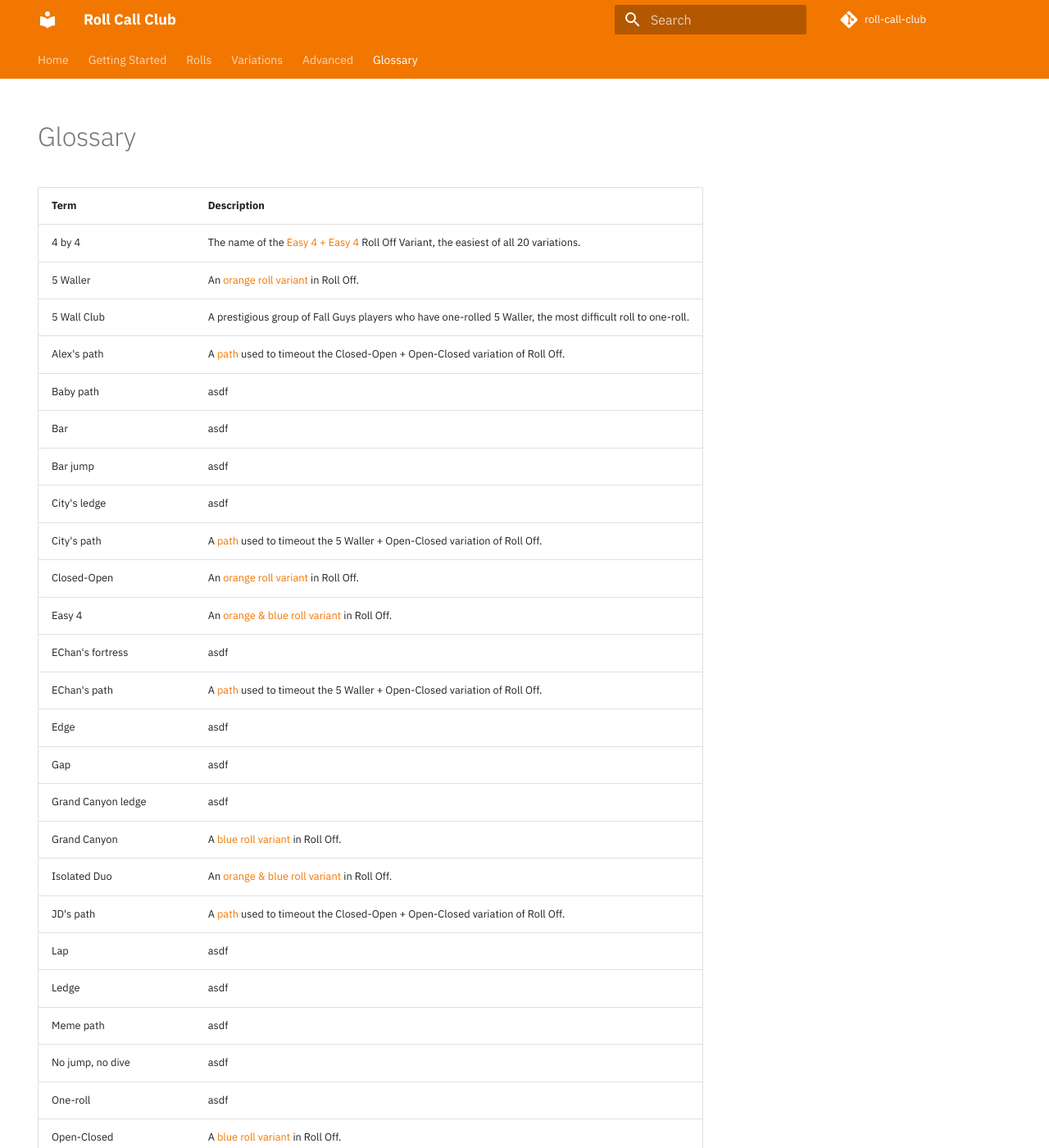
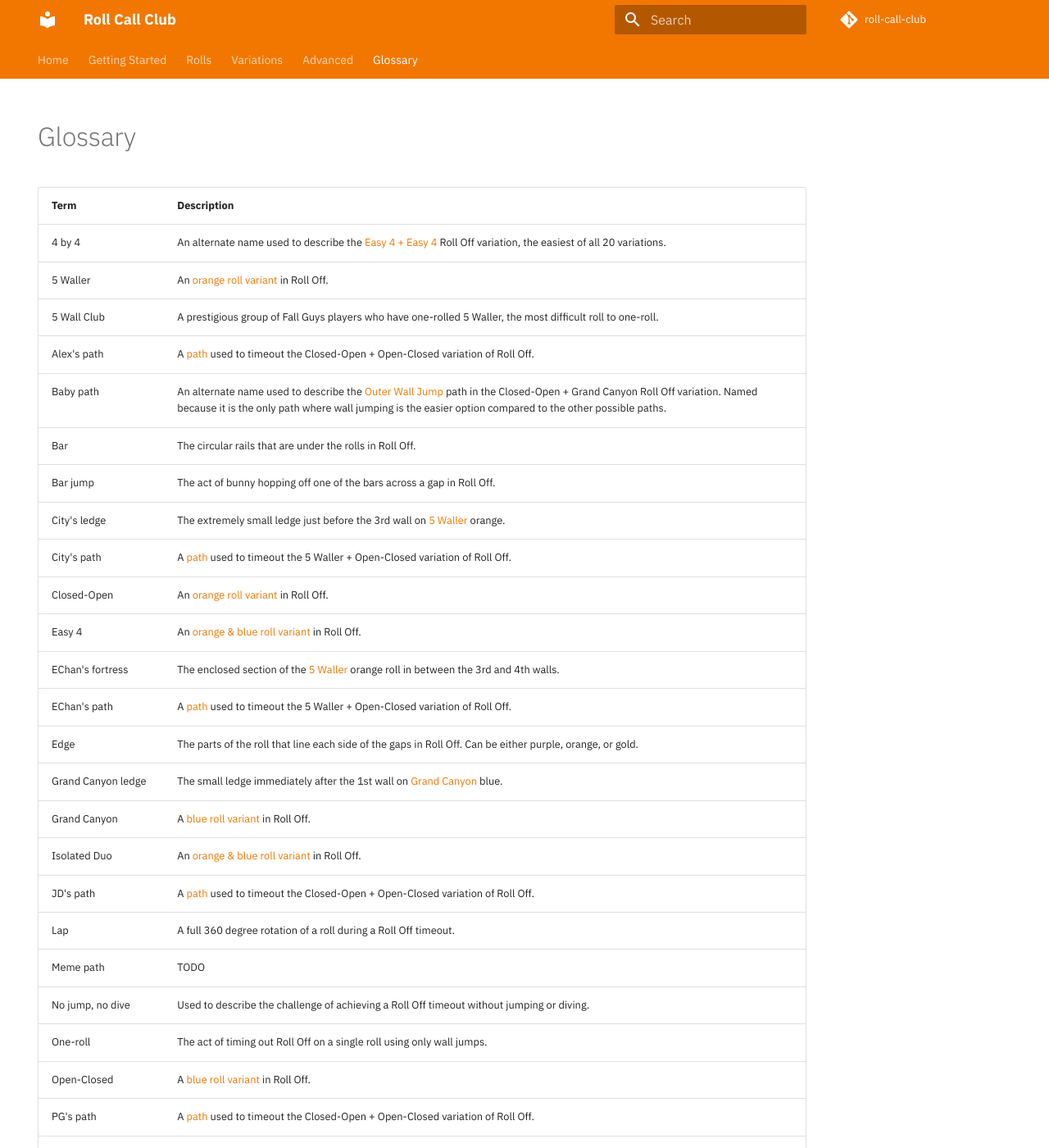
Before and after one commit to alexjlockwood/roll-off-club, an MkDocs documentation site: the page built from docs/glossary.md, in a window 1280 px wide and 1400 px high. Shown: the whole window at 82% size. Built offline with MkDocs 1.6.1 and Material for MkDocs 9.7.7, drawn with Linux system fonts in a browser that asks for light colours; comment, search, counter and statistics services are not loaded; some of the changed text lies outside the part shown.

Commit message:
update glossary

```diff
--- a/docs/glossary.md
+++ b/docs/glossary.md
@@ -5,45 +5,42 @@
 
 # Glossary
 
-| Term               | Description |
-| ------------------ | ----------- |
-| 4 by 4             | The name of the [Easy 4 + Easy 4](./variations/easy-4-easy-4.md) Roll Off Variant, the easiest of all 20 variations. |
-| 5 Waller           | An [orange roll variant](./rolls/5-waller.md) in Roll Off. |
-| 5 Wall Club        | A prestigious group of Fall Guys players who have one-rolled 5 Waller, the most difficult roll to one-roll. |
-| Alex's path        | A [path](./variations/closed-open-open-closed.md#alexs-path) used to timeout the Closed-Open + Open-Closed variation of Roll Off. |
-| Baby path          | asdf        |
-| Bar                | asdf        |
-| Bar jump           | asdf        |
-| City's ledge       | asdf        |
-| City's path        | A [path](./variations/5-waller-open-closed.md#citys-path) used to timeout the 5 Waller + Open-Closed variation of Roll Off. |
-| Closed-Open        | An [orange roll variant](./rolls/closed-open-open-closed.md) in Roll Off. |
-| Easy 4             | An [orange & blue roll variant](./rolls/easy-4.md) in Roll Off. |
-| EChan's fortress   | asdf        |
-| EChan's path       | A [path](./variations/5-waller-open-closed.md#echans-path) used to timeout the 5 Waller + Open-Closed variation of Roll Off. |
-| Edge               | asdf        |
-| Gap                | asdf        |
-| Grand Canyon ledge | asdf        |
-| Grand Canyon       | A [blue roll variant](./rolls/grand-canyon.md) in Roll Off. |
-| Isolated Duo       | An [orange & blue roll variant](./rolls/5-waller.md) in Roll Off. |
-| JD's path          | A [path](./variations/closed-open-open-closed.md#jds-path) used to timeout the Closed-Open + Open-Closed variation of Roll Off. |
-| Lap                | asdf        |
-| Ledge              | asdf        |
-| Meme path          | asdf        |
-| No jump, no dive   | asdf        |
-| One-roll           | asdf        |
-| Open-Closed        | A [blue roll variant](./rolls/closed-open-open-closed.md) in Roll Off. |
-| PG's path          | A [path](./variations/closed-open-open-closed.md#pgs-path) used to timeout the Closed-Open + Open-Closed variation of Roll Off. |
-| Piggy's path       | A [path](./variations/closed-open-grand-canyon.md#piggys-path) used to timeout the Closed-Open + Grand Canyon variation of Roll Off. |
-| Pillar Trench      | A [blue roll variant](./rolls/pillar-trench.md) in Roll Off. |
-| Popper's ledge     | asdf        |
-| Popper's path      | asdf        |
-| SH3RKH4N's path    | A [path](./variations/5-waller-open-closed.md#sh3rkh4ns-path) used to timeout the 5 Waller + Open-Closed variation of Roll Off. |
-| Slow off           | asdf        |
-| Suki's ledge       | asdf        |
-| Suki's path        | A [path](./variations/5-waller-open-closed.md#sukis-path) used to timeout the 5 Waller + Open-Closed variation of Roll Off. |
-| Syed's path        | A [path](./variations/5-waller-open-closed.md#syeds-path) used to timeout the 5 Waller + Open-Closed variation of Roll Off. |
-| Timeout            | asdf        |
-| Thumbnail variation | asdf       |
-| Thumbnail inverse variation | asdf       |
-| Transfer           | asdf        |
-| Wall jump          | asdf        |
+| Term                        | Description |
+| --------------------------- | ----------- |
+| 4 by 4                      | An alternate name used to describe the [Easy 4 + Easy 4](./variations/easy-4-easy-4.md) Roll Off variation, the easiest of all 20 variations. |
+| 5 Waller                    | An [orange roll variant](./rolls/5-waller.md) in Roll Off. |
+| 5 Wall Club                 | A prestigious group of Fall Guys players who have one-rolled 5 Waller, the most difficult roll to one-roll. |
+| Alex's path                 | A [path](./variations/closed-open-open-closed.md#alexs-path) used to timeout the Closed-Open + Open-Closed variation of Roll Off. |
+| Baby path                   | An alternate name used to describe the [Outer Wall Jump](./variations/closed-open-grand-canyon.md#outer-wall-jump) path in the Closed-Open + Grand Canyon Roll Off variation. Named because it is the only path where wall jumping is the easier option compared to the other possible paths. |
+| Bar                         | The circular rails that are under the rolls in Roll Off. |
+| Bar jump                    | The act of bunny hopping off one of the bars across a gap in Roll Off. |
+| City's ledge                | The extremely small ledge just before the 3rd wall on [5 Waller](./rolls/5-waller.md) orange. |
+| City's path                 | A [path](./variations/5-waller-open-closed.md#citys-path) used to timeout the 5 Waller + Open-Closed variation of Roll Off. |
+| Closed-Open                 | An [orange roll variant](./rolls/closed-open-open-closed.md) in Roll Off. |
+| Easy 4                      | An [orange & blue roll variant](./rolls/easy-4.md) in Roll Off. |
+| EChan's fortress            | The enclosed section of the [5 Waller](./rolls/5-waller.md) orange roll in between the 3rd and 4th walls. |
+| EChan's path                | A [path](./variations/5-waller-open-closed.md#echans-path) used to timeout the 5 Waller + Open-Closed variation of Roll Off. |
+| Edge                        | The parts of the roll that line each side of the gaps in Roll Off. Can be either purple, orange, or gold. |
+| Grand Canyon ledge          | The small ledge immediately after the 1st wall on [Grand Canyon](./rolls/grand-canyon.md) blue. |
+| Grand Canyon                | A [blue roll variant](./rolls/grand-canyon.md) in Roll Off. |
+| Isolated Duo                | An [orange & blue roll variant](./rolls/5-waller.md) in Roll Off. |
+| JD's path                   | A [path](./variations/closed-open-open-closed.md#jds-path) used to timeout the Closed-Open + Open-Closed variation of Roll Off. |
+| Lap                         | A full 360 degree rotation of a roll during a Roll Off timeout. |
+| Meme path                   | TODO        |
+| No jump, no dive            | Used to describe the challenge of achieving a Roll Off timeout without jumping or diving. |
+| One-roll                    | The act of timing out Roll Off on a single roll using only wall jumps. |
+| Open-Closed                 | A [blue roll variant](./rolls/closed-open-open-closed.md) in Roll Off. |
+| PG's path                   | A [path](./variations/closed-open-open-closed.md#pgs-path) used to timeout the Closed-Open + Open-Closed variation of Roll Off. |
+| Piggy's path                | A [path](./variations/closed-open-grand-canyon.md#piggys-path) used to timeout the Closed-Open + Grand Canyon variation of Roll Off. |
+| Pillar Trench               | A [blue roll variant](./rolls/pillar-trench.md) in Roll Off. |
+| Popper's ledge              | The small ledge immediately after the 2nd wall on [Grand Canyon](./rolls/grand-canyon.md) blue. |
+| Popper's path               | A [path](./variations/easy-4-grand-canyon.md#poppers-path) used to timeout the Easy 4 + Grand Canyon variation of Roll Off. |
+| SH3RKH4N's path             | A [path](./variations/5-waller-open-closed.md#sh3rkh4ns-path) used to timeout the 5 Waller + Open-Closed variation of Roll Off. |
+| Slow off                    | TODO        |
+| Suki's gap                  | The large gap immediately after the 1st wall on [Open-Closed](./rolls/closed-open-open-closed.md) blue. |
+| Suki's ledge                | The small ledge immediately after the 1st wall on [Open-Closed](./rolls/closed-open-open-closed.md) blue. |
+| Suki's path                 | A [path](./variations/5-waller-open-closed.md#sukis-path) used to timeout the 5 Waller + Open-Closed variation of Roll Off. |
+| Syed's path                 | A [path](./variations/5-waller-open-closed.md#syeds-path) used to timeout the 5 Waller + Open-Closed variation of Roll Off. |
+| Thumbnail variation         | An alternate name used to describe the Closed-Open + Easy 4 Roll Off Variation, the exact variation that is displayed in the final's preview image. |
+| Thumbnail inverse variation | An alternate name used to describe the Easy 4 + Open-Closed Roll Off Variation, the inverse of the thumbnail variation. |
+| Wall jump                   | The act of jumping around the edge of a wall in Roll Off. |
```
